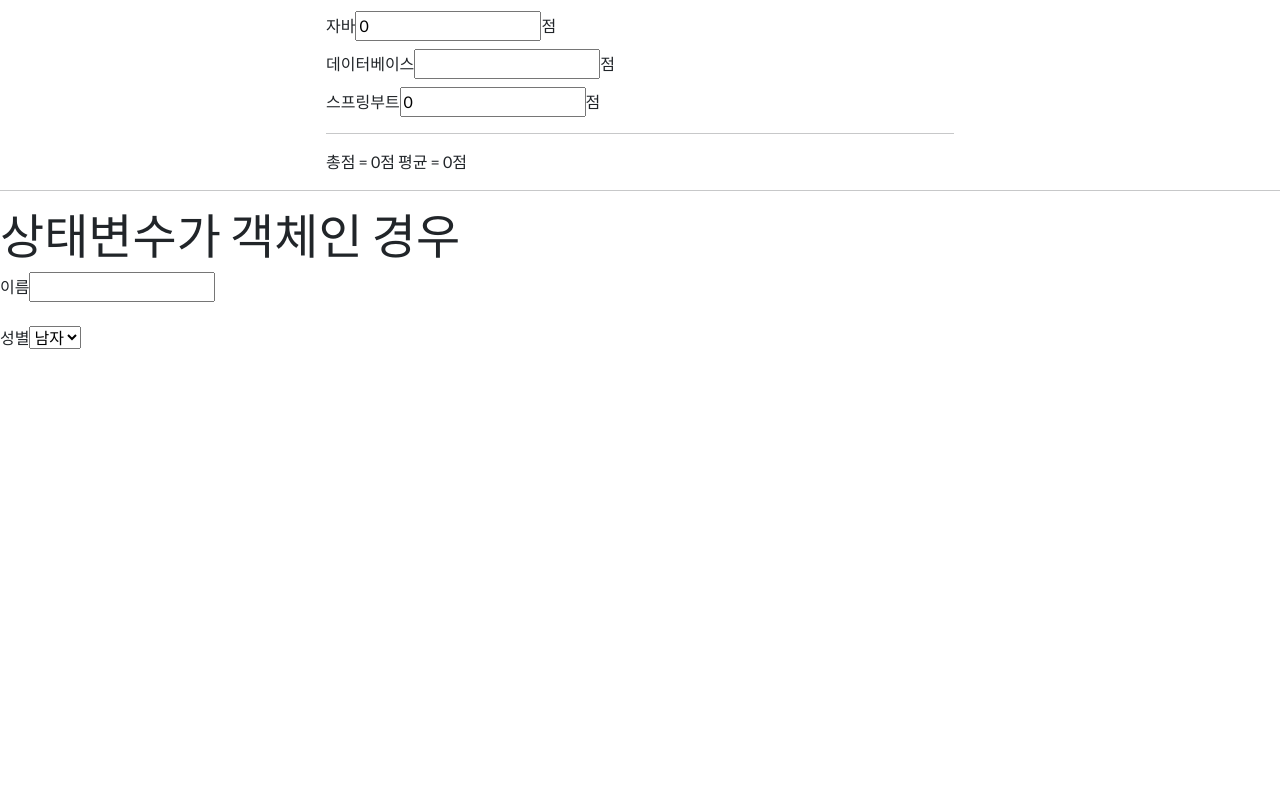
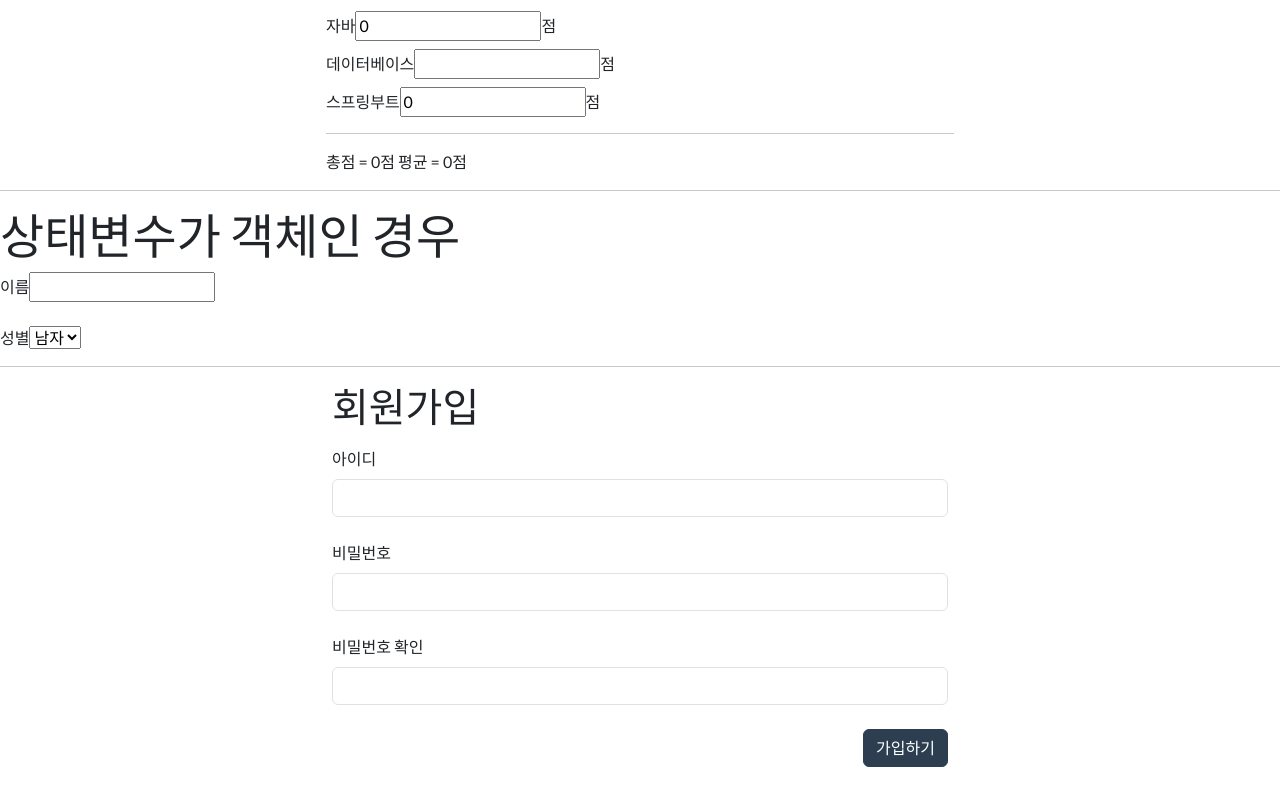
Before and after one commit to seonmikwak/kwak-react, a React (Create React App) app in the folder demo03/: page / in a window 1280 px wide. Shown: the part 1282-2073 px from the top of the page. Before the commit the page ends 1632 px from the top, so only its background shows below. Built offline with nearby package versions, Linux system fonts and the light colour scheme.

Commit message:
객체 상태 변수 문제(회원가입)

```diff
--- a/demo03/src/App.js
+++ b/demo03/src/App.js
@@ -6,6 +6,7 @@ import Exam03 from './components/Exam03';
 import Exam04 from './components/Exam04';
 import Exam05 from './components/Exam05';
 import Exam06 from './components/Exam06';
+import Exam07 from './components/Exam07';
 
 function App() {
   return (
@@ -23,6 +24,8 @@ function App() {
       <Exam05/>
       <hr/>
       <Exam06/>
+      <hr/>
+      <Exam07/>
     </>
     );
 }
--- a/demo03/src/components/Exam07.js
+++ b/demo03/src/components/Exam07.js
@@ -1 +1,71 @@
-const()
+import { useState } from "react";
+
+const Exam07 = () =>{
+
+    //객체로 상태 변수를 정의
+    const[member, setMember] = useState({
+        memberId : "",
+        memberPw : "",
+        memberPwRe : ""
+    });
+
+    //객체의 상태를 한 번에 변경하는 함수를 구현
+    const changeMember = (e)=>{
+        setMember({
+            ...member,
+            [e.target.name] : e.target.value
+        });
+    };
+
+    return(
+        <div className="container-fluid">
+            <div className="row">
+                <div className="col-6 offset-3">
+
+                    <div className="row">
+                        <div className="col">
+                            <h2>회원가입</h2>
+                        </div>
+                    </div>
+
+                    <form autoComplete="off">
+
+                    <div className="row mt-2">
+                        <div className="col">
+                            <label className="form-label">아이디</label>
+                            <input type="text" name="memberId" value={member.memberId}
+                                onInput={changeMember} className="form-control"/>
+                        </div>
+                    </div>
+
+                    <div className="row mt-4">
+                        <div className="col">
+                        <label className="form-label">비밀번호</label>
+                            <input type="password" name="memberPw" value={member.memberPw}
+                                onInput={changeMember} className="form-control"/>
+                        </div>
+                    </div>
+
+                    <div className="row mt-4">
+                        <div className="col">
+                            <label className="form-label">비밀번호 확인</label>
+                            <input type="password" name="memberPwRe" value={member.memberPwRe}
+                                    onInput={changeMember} className="form-control"/>
+                        </div>
+                    </div>
+
+                    </form>
+
+                    <div className="row my-4">
+                        <div className="col text-end">
+                            <button type="submit" className="btn btn-primary">가입하기</button>
+                        </div>
+                    </div>
+
+                </div>
+            </div>
+        </div>
+    );
+};
+
+export default Exam07;
```
